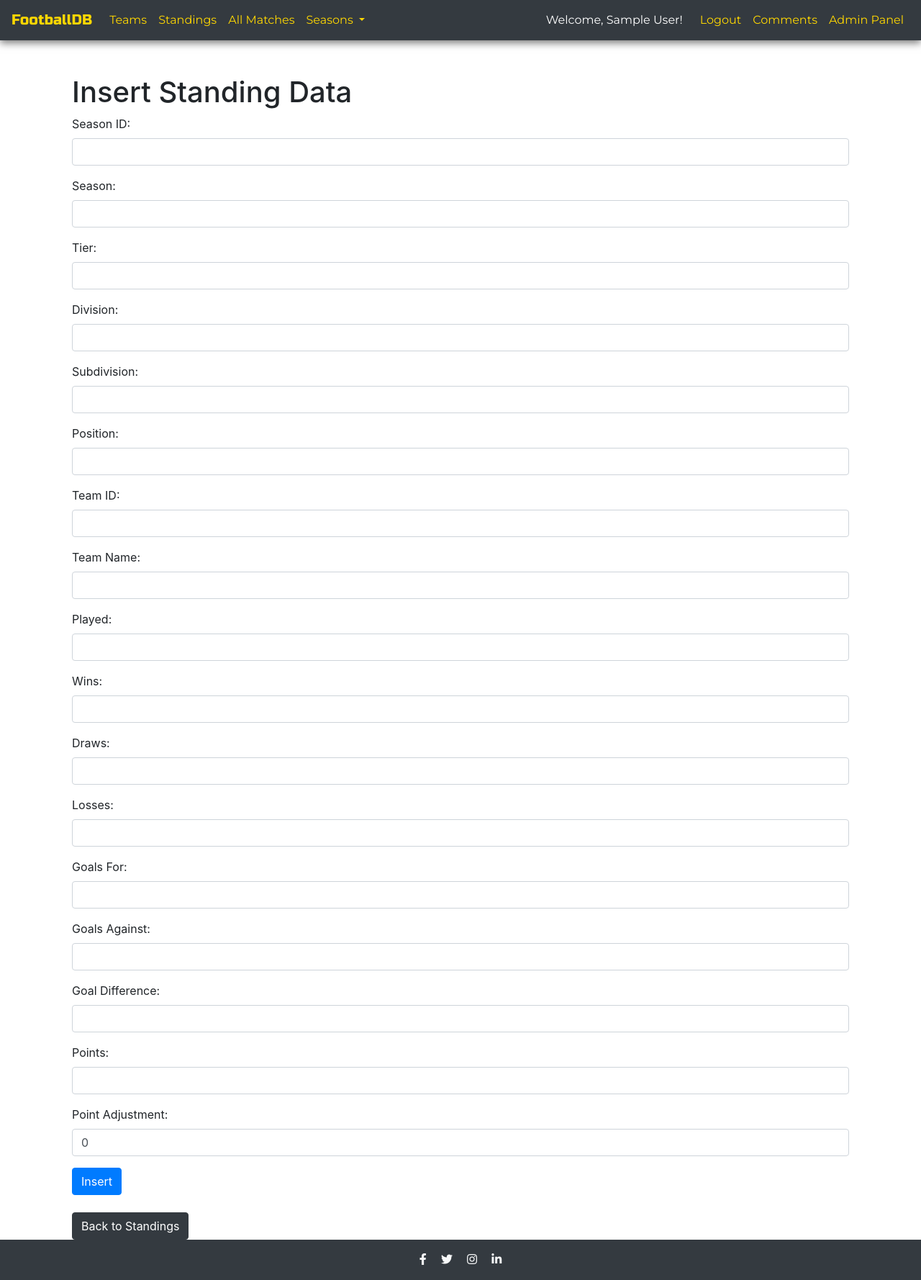
After one commit to gezmisozkan/database-3Kan, a Flask app: page /standings_insert in a window 1280 px wide. The commit adds this page. Shown: the whole page at 72% size. Run offline with Flask 3, Linux system fonts and the light colour scheme; the visitor is signed in with stand-in values (Sample User, id 1); data that the repository does not hold is empty.

Commit message:
Insertion for standings page is added for admin user.

```diff
--- /dev/null
+++ b/football.session.sql
@@ -0,0 +1 @@
+SELECT * FROM standings;
--- a/website/templates/standings.html
+++ b/website/templates/standings.html
@@ -174,5 +174,9 @@
 <p>No standings found.</p>
 {% endif %}
 
+{% if current_user.is_authenticated and current_user.role == 'admin' %}
+<a href="{{ url_for('views.standings_insert') }}" class="btn btn-primary btn float-right ">Insert</a>
+{% endif %}
+
 <a href="{{ url_for('views.home') }}" class="btn btn-dark mt-4">Back to Home</a>
 {% endblock %}
--- /dev/null
+++ b/website/templates/standings_insert.html
@@ -0,0 +1,81 @@
+{% extends 'base.html' %}
+
+{% block title %}Insert Standing Data{% endblock %}
+
+{% block content %}
+<div class="container">
+    <h1>Insert Standing Data</h1>
+    <form action="{{ url_for('views.insert_standing') }}" method="POST">
+        <div class="form-group">
+            <label for="season_id">Season ID:</label>
+            <input type="text" id="season_id" name="season_id" class="form-control" pattern="^S-[0-9]{4}-[0-9]+(-[A-Z])?$" required>
+        </div>
+        <div class="form-group">
+            <label for="season">Season:</label>
+            <input type="text" id="season" name="season" class="form-control" maxlength="4" required>
+        </div>
+        <div class="form-group">
+            <label for="tier">Tier:</label>
+            <input type="number" id="tier" name="tier" class="form-control" min="1" max="4" required>
+        </div>
+        <div class="form-group">
+            <label for="division">Division:</label>
+            <input type="text" id="division" name="division" class="form-control" maxlength="50" required>
+        </div>
+        <div class="form-group">
+            <label for="subdivision">Subdivision:</label>
+            <input type="text" id="subdivision" name="subdivision" class="form-control" maxlength="50">
+        </div>
+        <div class="form-group">
+            <label for="position">Position:</label>
+            <input type="number" id="position" name="position" class="form-control" required>
+        </div>
+        <div class="form-group">
+            <label for="team_id">Team ID:</label>
+            <input type="text" id="team_id" name="team_id" class="form-control" maxlength="20" required>
+        </div>
+        <div class="form-group">
+            <label for="team_name">Team Name:</label>
+            <input type="text" id="team_name" name="team_name" class="form-control" maxlength="100" required>
+        </div>
+        <div class="form-group">
+            <label for="played">Played:</label>
+            <input type="number" id="played" name="played" class="form-control" required>
+        </div>
+        <div class="form-group">
+            <label for="wins">Wins:</label>
+            <input type="number" id="wins" name="wins" class="form-control" required>
+        </div>
+        <div class="form-group">
+            <label for="draws">Draws:</label>
+            <input type="number" id="draws" name="draws" class="form-control" required>
+        </div>
+        <div class="form-group">
+            <label for="losses">Losses:</label>
+            <input type="number" id="losses" name="losses" class="form-control" required>
+        </div>
+        <div class="form-group">
+            <label for="goals_for">Goals For:</label>
+            <input type="number" id="goals_for" name="goals_for" class="form-control" required>
+        </div>
+        <div class="form-group">
+            <label for="goals_against">Goals Against:</label>
+            <input type="number" id="goals_against" name="goals_against" class="form-control" required>
+        </div>
+        <div class="form-group">
+            <label for="goal_difference">Goal Difference:</label>
+            <input type="number" id="goal_difference" name="goal_difference" class="form-control" required>
+        </div>
+        <div class="form-group">
+            <label for="points">Points:</label>
+            <input type="number" id="points" name="points" class="form-control" required>
+        </div>
+        <div class="form-group">
+            <label for="point_adjustment">Point Adjustment:</label>
+            <input type="number" id="point_adjustment" name="point_adjustment" class="form-control" value="0">
+        </div>
+        <button type="submit" class="btn btn-primary">Insert</button>
+    </form>
+    <a href="{{ url_for('views.standings') }}" class="btn btn-dark mt-4">Back to Standings</a>
+</div>
+{% endblock %}
--- a/website/views.py
+++ b/website/views.py
@@ -836,3 +836,91 @@ def delete_team_comment(comment_id):
         cursor.close()
 
     return redirect(url_for('views.admin_comments'))
+
+
+@views.route('/standings_insert')
+@login_required
+def standings_insert():
+    if current_user.role != 'admin':
+        flash('You do not have permission to access this page.', 'danger')
+        return redirect(url_for('views.standings'))
+    return render_template('standings_insert.html')
+
+@views.route('/insert_standing', methods=['POST'])
+@login_required
+def insert_standing():
+    if current_user.role != 'admin':
+        flash('You do not have permission to perform this action.', 'danger')
+        return redirect(url_for('views.standings'))
+
+    season_data = {
+        'season_id': request.form.get('season_id'),
+        'season': request.form.get('season'),
+        'tier': request.form.get('tier'),
+        'division': request.form.get('division'),
+        'subdivision': request.form.get('subdivision', 'None')
+    }
+
+    team_data = {
+        'team_id': request.form.get('team_id'),
+        'team_name': request.form.get('team_name'),
+        'current': True,
+        'former': False,
+        'defunct': False,
+        'first_appearance': request.form.get('season')
+    }
+
+    standing_data = {
+        'season_id': request.form.get('season_id'),
+        'season': request.form.get('season'),
+        'tier': request.form.get('tier'),
+        'division': request.form.get('division'),
+        'subdivision': request.form.get('subdivision', 'None'),
+        'position': request.form.get('position'),
+        'team_id': request.form.get('team_id'),
+        'team_name': request.form.get('team_name'),
+        'played': request.form.get('played'),
+        'wins': request.form.get('wins'),
+        'draws': request.form.get('draws'),
+        'losses': request.form.get('losses'),
+        'goals_for': request.form.get('goals_for'),
+        'goals_against': request.form.get('goals_against'),
+        'goal_difference': request.form.get('goal_difference'),
+        'points': request.form.get('points'),
+        'point_adjustment': request.form.get('point_adjustment', 0)
+    }
+
+    try:
+        cursor = g.db.cursor()
+
+        # Insert into seasons table if season_id does not exist
+        cursor.execute("SELECT COUNT(*) FROM seasons WHERE season_id = %s", (season_data['season_id'],))
+        if cursor.fetchone()[0] == 0:
+            cursor.execute("""
+                INSERT INTO seasons (season_id, season, tier, division, subdivision)
+                VALUES (%(season_id)s, %(season)s, %(tier)s, %(division)s, %(subdivision)s)
+            """, season_data)
+
+        # Insert into teams table if team_id does not exist
+        cursor.execute("SELECT COUNT(*) FROM teams WHERE team_id = %s", (team_data['team_id'],))
+        if cursor.fetchone()[0] == 0:
+            cursor.execute("""
+                INSERT INTO teams (team_id, team_name, current, former, defunct, first_appearance)
+                VALUES (%(team_id)s, %(team_name)s, %(current)s, %(former)s, %(defunct)s, %(first_appearance)s)
+            """, team_data)
+
+        # Insert into standings table
+        cursor.execute("""
+            INSERT INTO standings (season_id, season, tier, division, subdivision, position, team_id, team_name, played, wins, draws, losses, goals_for, goals_against, goal_difference, points, point_adjustment)
+            VALUES (%(season_id)s, %(season)s, %(tier)s, %(division)s, %(subdivision)s, %(position)s, %(team_id)s, %(team_name)s, %(played)s, %(wins)s, %(draws)s, %(losses)s, %(goals_for)s, %(goals_against)s, %(goal_difference)s, %(points)s, %(point_adjustment)s)
+        """, standing_data)
+
+        g.db.commit()
+        flash('Team data inserted successfully!', 'success')
+    except mysql.connector.Error as e:
+        g.db.rollback()
+        flash(f'An error occurred: {e}', 'danger')
+    finally:
+        cursor.close()
+
+    return redirect(url_for('views.standings'))
--- a/yapılacaklar.txt
+++ b/yapılacaklar.txt
@@ -18,3 +18,8 @@ Bu insert ve update için yeni sayfalar oluşturulabilir.
 tablolar arasındaki key ilişkileri incelenmeli.
 
 ER diagram gösterilmeli.
+
+standing kısmında insert edilirken season id max 2021 'e kadar olunca çalışıyor. S-2050-2 gibi bir değeri eklemiyor, hata da vermiyor.
+
+standing insert sayfasının css'i eklenecek.
+Aynı sayfaya placeholder'larla admine bilgi sağlanacak.
```
